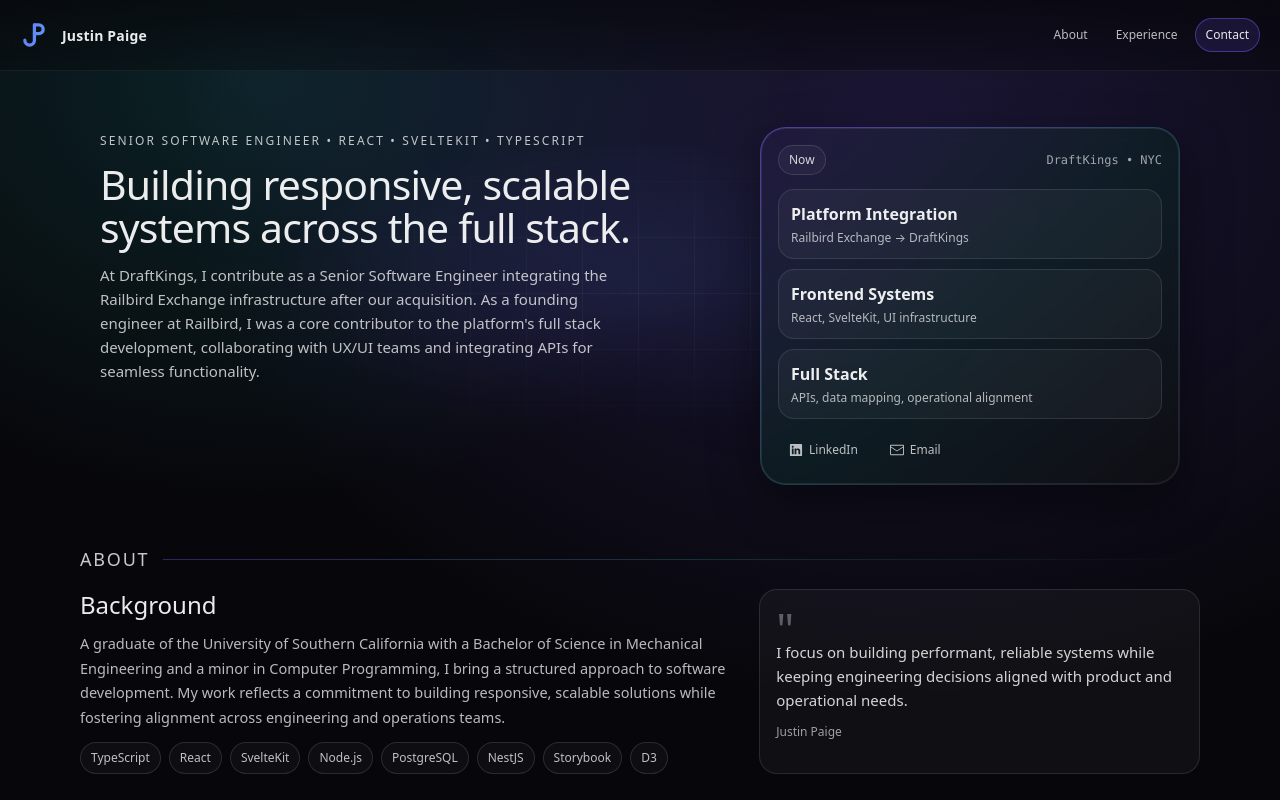
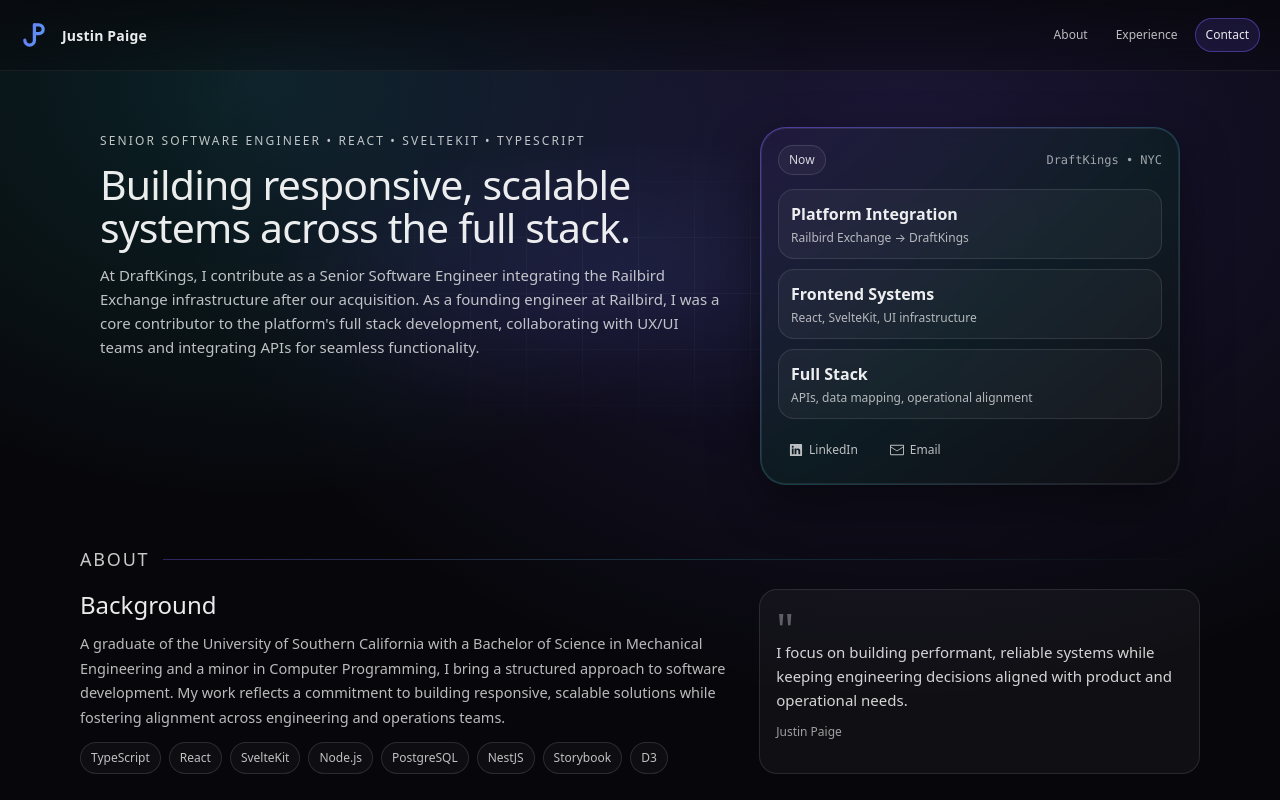
Before and after one commit to jhpaige/justinpaige.com, a React (Vite) app: page / in a window 1280 px wide. Shown: the top 800 px of the page. Built offline with nearby package versions, Linux system fonts and the light colour scheme.

Commit message:
Recentered homepage styling

```diff
--- a/src/pages/Home.tsx
+++ b/src/pages/Home.tsx
@@ -39,7 +39,7 @@
             Building responsive, scalable systems across the full stack.
           </h1>
 
-          <p className="text-white/74 max-w-[60ch] m-0 mb-4.5 text-[15px] leading-[1.6]">
+          <p className="text-white/74 m-0 mb-4.5 text-[15px] leading-[1.6]">
             At DraftKings, I contribute as a Senior Software Engineer
             integrating the Railbird Exchange infrastructure after our
             acquisition. As a founding engineer at Railbird, I was a core
@@ -49,7 +49,7 @@
           </p>
         </div>
 
-        <div className="relative flex justify-end items-start max-[960px]:justify-start">
+        <div className="relative flex justify-end items-start max-[960px]:justify-center">
           <div className="w-full max-w-105 rounded-[26px] p-px bg-linear-to-br from-[rgba(124,92,255,0.55)] via-[rgba(45,226,230,0.25)] to-[rgba(255,255,255,0.06)] shadow-[0_18px_50px_rgba(0,0,0,0.45)]">
             <div className="rounded-[25px] bg-[rgba(8,8,12,0.65)] border border-white/8 backdrop-blur-[14px] p-4 relative overflow-hidden">
               <div className="flex justify-between items-center">
```
